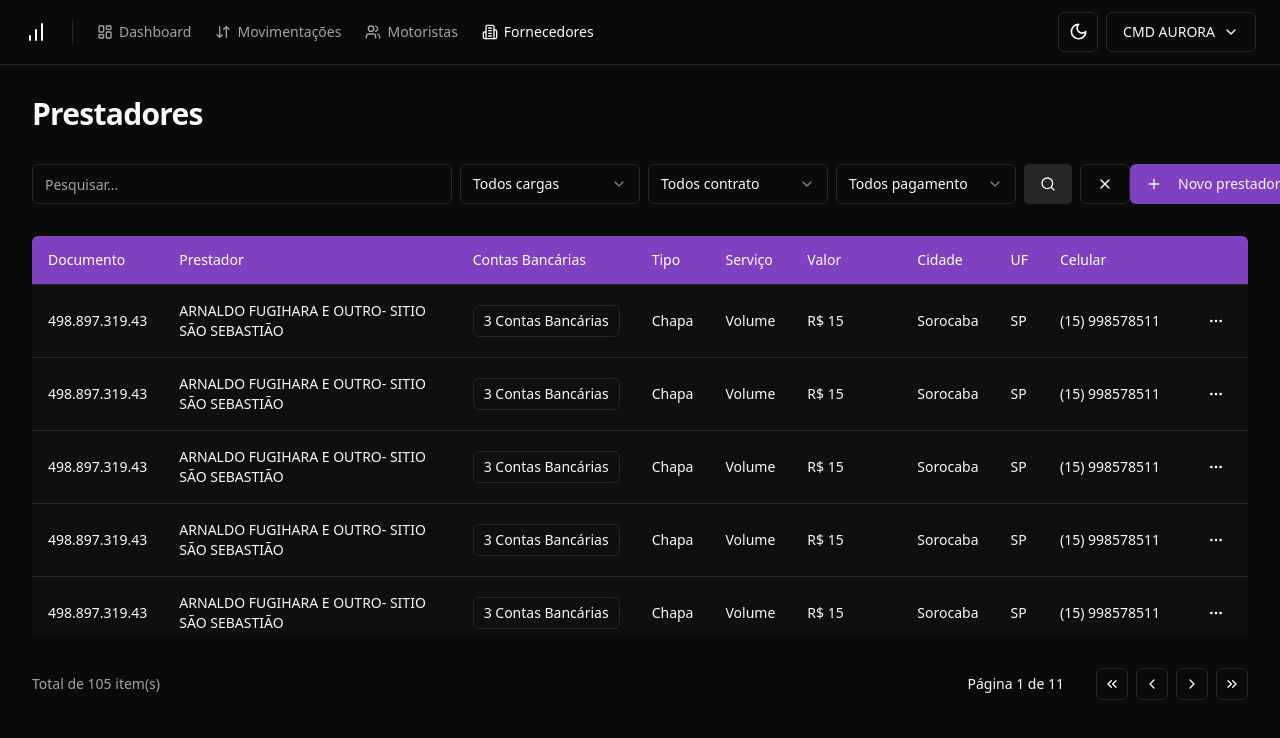
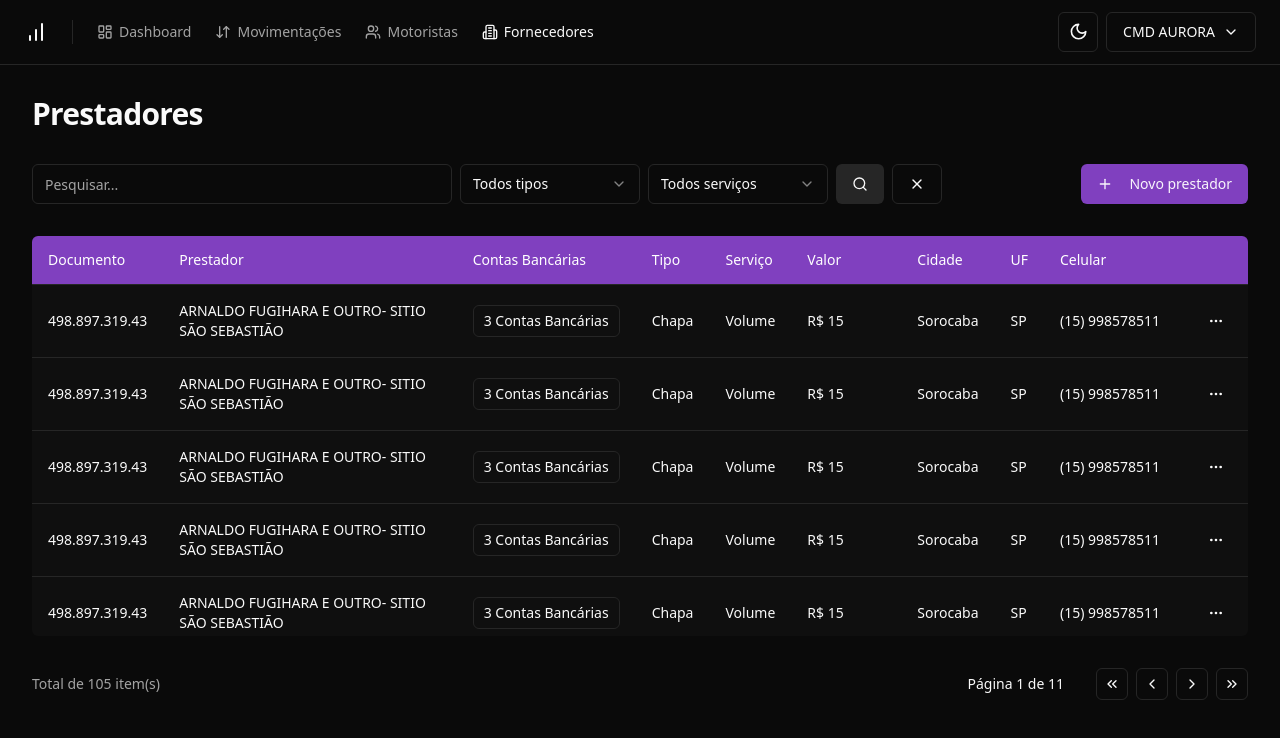
Before and after one commit to comandoDev/cmd-carg-web, a React (Vite) app: page /fornecedores in a window 1280 px wide. Shown: the top 738 px of the page. Built offline with nearby package versions, Linux system fonts and the light colour scheme.

Commit message:
feat: add filters on supplier table

```diff
--- a/src/pages/app/suppliers/supplier-table-filters.tsx
+++ b/src/pages/app/suppliers/supplier-table-filters.tsx
@@ -19,9 +19,9 @@ export function SupplierTableFilters() {
           <SelectValue />
         </SelectTrigger>
         <SelectContent>
-          <SelectItem value="all">Todos cargas</SelectItem>
-          <SelectItem value="pending">Volume</SelectItem>
-          <SelectItem value="canceled">Peso</SelectItem>
+          <SelectItem value="all">Todos tipos</SelectItem>
+          <SelectItem value="pending">Chapa</SelectItem>
+          <SelectItem value="canceled">Motorista</SelectItem>
         </SelectContent>
       </Select>
       <Select defaultValue="all">
@@ -29,21 +29,9 @@ export function SupplierTableFilters() {
           <SelectValue />
         </SelectTrigger>
         <SelectContent>
-          <SelectItem value="all">Todos contrato</SelectItem>
-          <SelectItem value="pending">Agregado</SelectItem>
-          <SelectItem value="canceled">Frota</SelectItem>
-          <SelectItem value="canceled">Cliente</SelectItem>
-        </SelectContent>
-      </Select>
-      <Select defaultValue="all">
-        <SelectTrigger className="h-10 w-[180px]">
-          <SelectValue />
-        </SelectTrigger>
-        <SelectContent>
-          <SelectItem value="all">Todos pagamento</SelectItem>
-          <SelectItem value="delivered">Carga</SelectItem>
-          <SelectItem value="delivered">Descarga</SelectItem>
-          <SelectItem value="delivered">Reembolso</SelectItem>
+          <SelectItem value="all">Todos serviços</SelectItem>
+          <SelectItem value="pending">Tonelada</SelectItem>
+          <SelectItem value="canceled">Volume</SelectItem>
         </SelectContent>
       </Select>
       <Button variant="secondary" type="submit">
```
